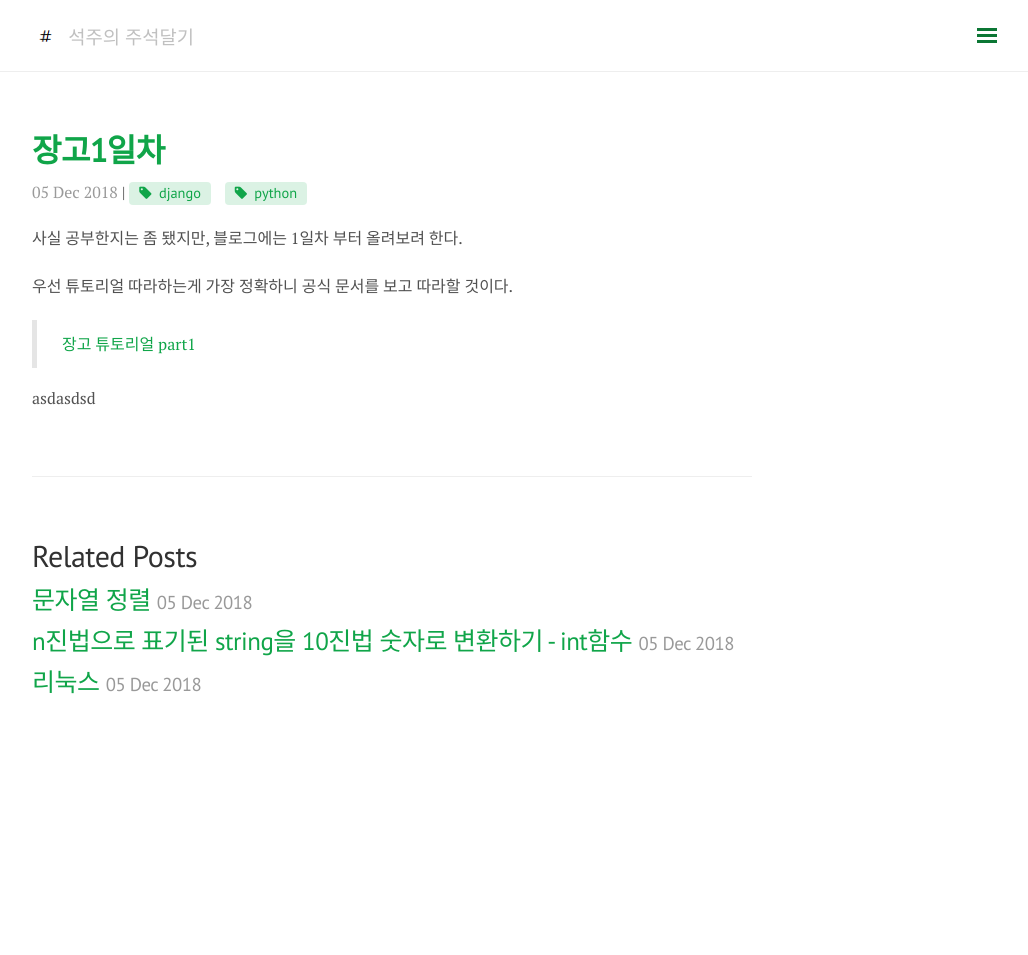
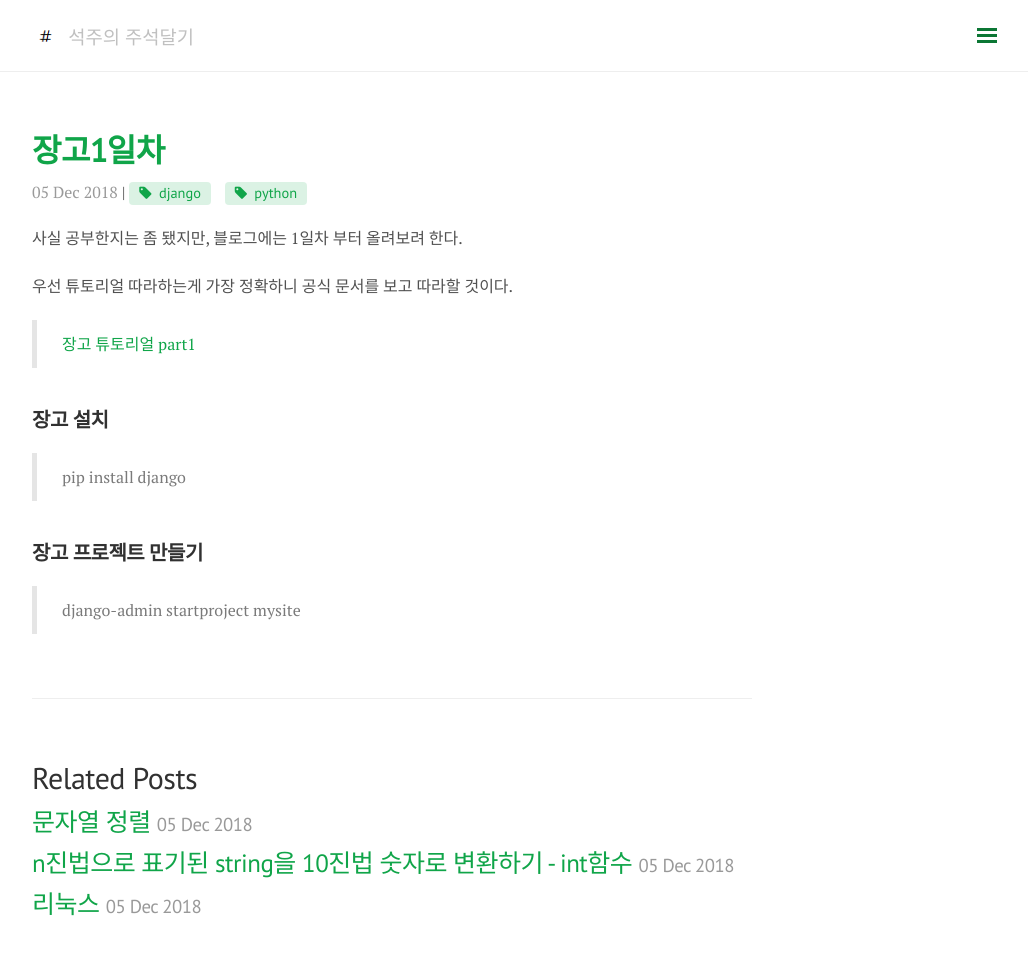
Before and after one commit to somefood/somefood.github.io, a Jekyll site: the page built from _posts/Django/2018-12-05-django1.md, in a window 1280 px wide and 980 px high. Shown: the top 955 px of the window, without its empty margins (248-1276 px from the left). Built offline with Jekyll 4.4.1, drawn with Linux system fonts in a browser that asks for light colours; nearby versions of some CDN libraries; comment, search, counter and statistics services are not loaded.

Commit message:
Update 2018-12-05-django1.md

```diff
--- a/_posts/Django/2018-12-05-django1.md
+++ b/_posts/Django/2018-12-05-django1.md
@@ -11,5 +11,8 @@
 우선 튜토리얼 따라하는게 가장 정확하니 공식 문서를 보고 따라할 것이다.
 > [장고 튜토리얼 part1 ](https://docs.djangoproject.com/ko/2.1/intro/tutorial01/)
 
+## 장고 설치
+> pip install django
 
-asdasdsd
+## 장고 프로젝트 만들기
+> django-admin startproject mysite
```
